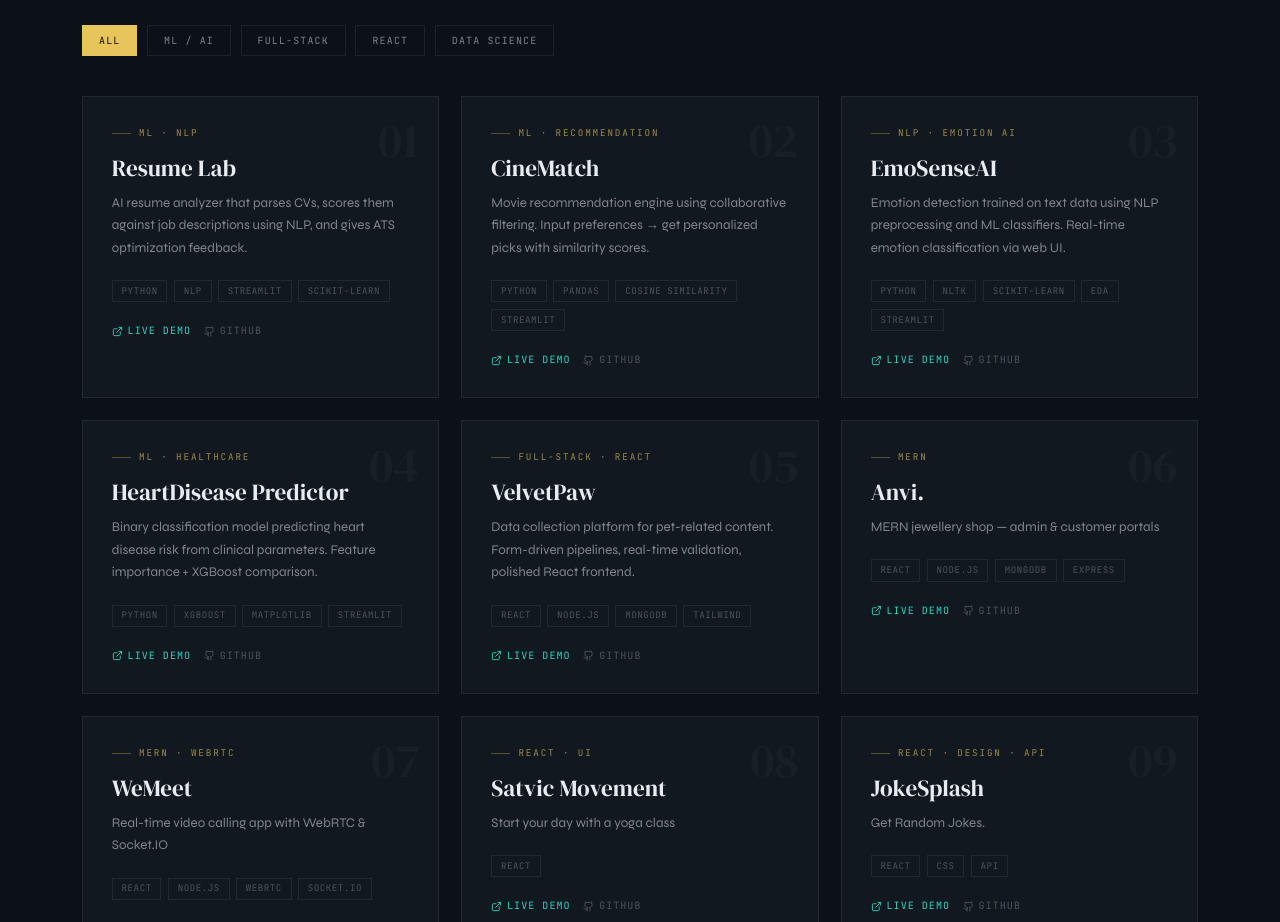
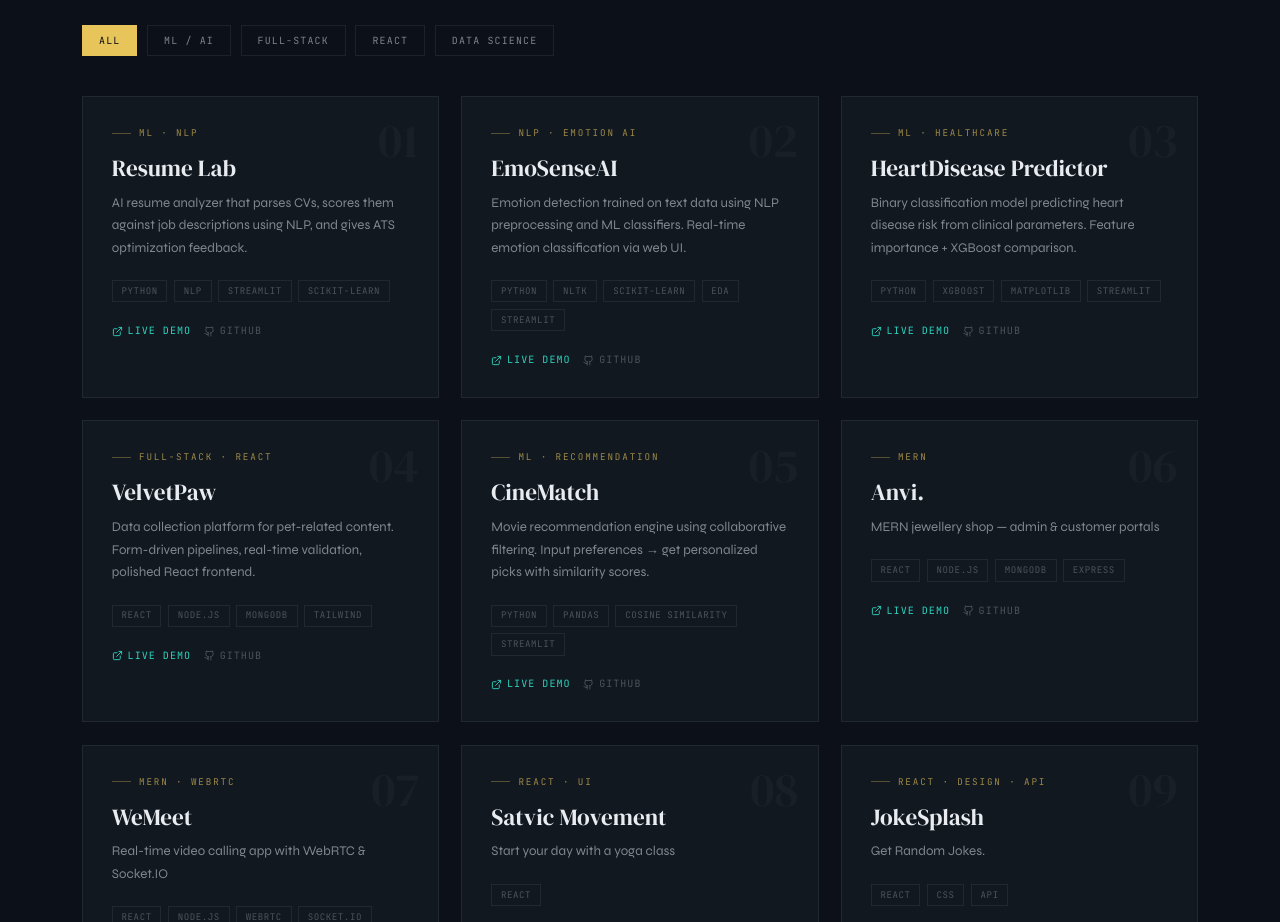
Before and after one commit to sooraj4sure/Portfolio2, a React (Vite) app: page / in a window 1280 px wide. Shown: the part 3840-4762 px from the top of the page. Built offline with nearby package versions, Linux system fonts and the light colour scheme.

Commit message:
Project added

```diff
--- a/src/data/portfolioData.js
+++ b/src/data/portfolioData.js
@@ -112,10 +112,10 @@ export const certificates = [
 export const projects = [
   // ── NEW ML Projects ──
   { id: "ml1", name: "Resume Lab",        type: "ML · NLP",          desc: "AI resume analyzer that parses CVs, scores them against job descriptions using NLP, and gives ATS optimization feedback.",          tech: ["Python","NLP","Streamlit","Scikit-learn"], link: "https://resume-lab.streamlit.app/",        code: "https://github.com/sooraj4sure/Resume-lab",                            featured: true, isML: true },
-  { id: "ml2", name: "CineMatch",         type: "ML · Recommendation",desc: "Movie recommendation engine using collaborative filtering. Input preferences → get personalized picks with similarity scores.",  tech: ["Python","Pandas","Cosine Similarity","Streamlit"], link: "https://cinematch4u.streamlit.app/",   code: "https://github.com/sooraj4sure/Movie-Recommendation-ML-Model",         featured: false, isML: true },
   { id: "ml3", name: "EmoSenseAI",        type: "NLP · Emotion AI",  desc: "Emotion detection trained on text data using NLP preprocessing and ML classifiers. Real-time emotion classification via web UI.", tech: ["Python","NLTK","Scikit-learn","EDA","Streamlit"], link: "https://emosenseai.streamlit.app",     code: "https://github.com/sooraj4sure/Emotion-EDA-NLP-ML-model",             featured: true, isML: true },
   { id: "ml4", name: "HeartDisease Predictor", type: "ML · Healthcare",  desc: "Binary classification model predicting heart disease risk from clinical parameters. Feature importance + XGBoost comparison.", tech: ["Python","XGBoost","Matplotlib","Streamlit"], link: "https://heartdiseasemodel.streamlit.app/", code: "https://github.com/sooraj4sure/Heart-disease-DS-",                  featured: false, isML: true },
   { id: "ml5", name: "VelvetPaw",         type: "Full-Stack · React", desc: "Data collection platform for pet-related content. Form-driven pipelines, real-time validation, polished React frontend.",         tech: ["React","Node.js","MongoDB","Tailwind"],    link: "https://velvetpow.vercel.app/",            code: "https://github.com/sooraj4sure/velvetpow",                             featured: false, isML: false },
+  { id: "ml2", name: "CineMatch",         type: "ML · Recommendation",desc: "Movie recommendation engine using collaborative filtering. Input preferences → get personalized picks with similarity scores.",  tech: ["Python","Pandas","Cosine Similarity","Streamlit"], link: "https://cinematch4u.streamlit.app/",   code: "https://github.com/sooraj4sure/Movie-Recommendation-ML-Model",         featured: false, isML: true },
   // ── Existing Projects ──
   // { id: 25, name: "Sketi",           type: "React · AI",        desc: "Painting generation using HuggingFace API",                                               tech: ["React","JavaScript"],                          link: "https://sketi.onrender.com/",                                  code: "https://github.com/sooraj4sure/Sketi.git",                              featured: false, isML: false },
   { id: 20, name: "Anvi.",           type: "MERN",               desc: "MERN jewellery shop — admin & customer portals",                                          tech: ["React","Node.js","MongoDB","Express"],          link: "https://anvi-frontend.vercel.app/",                            code: "https://github.com/sooraj4sure/anvi-frontend",                          featured: false, isML: false },
```
